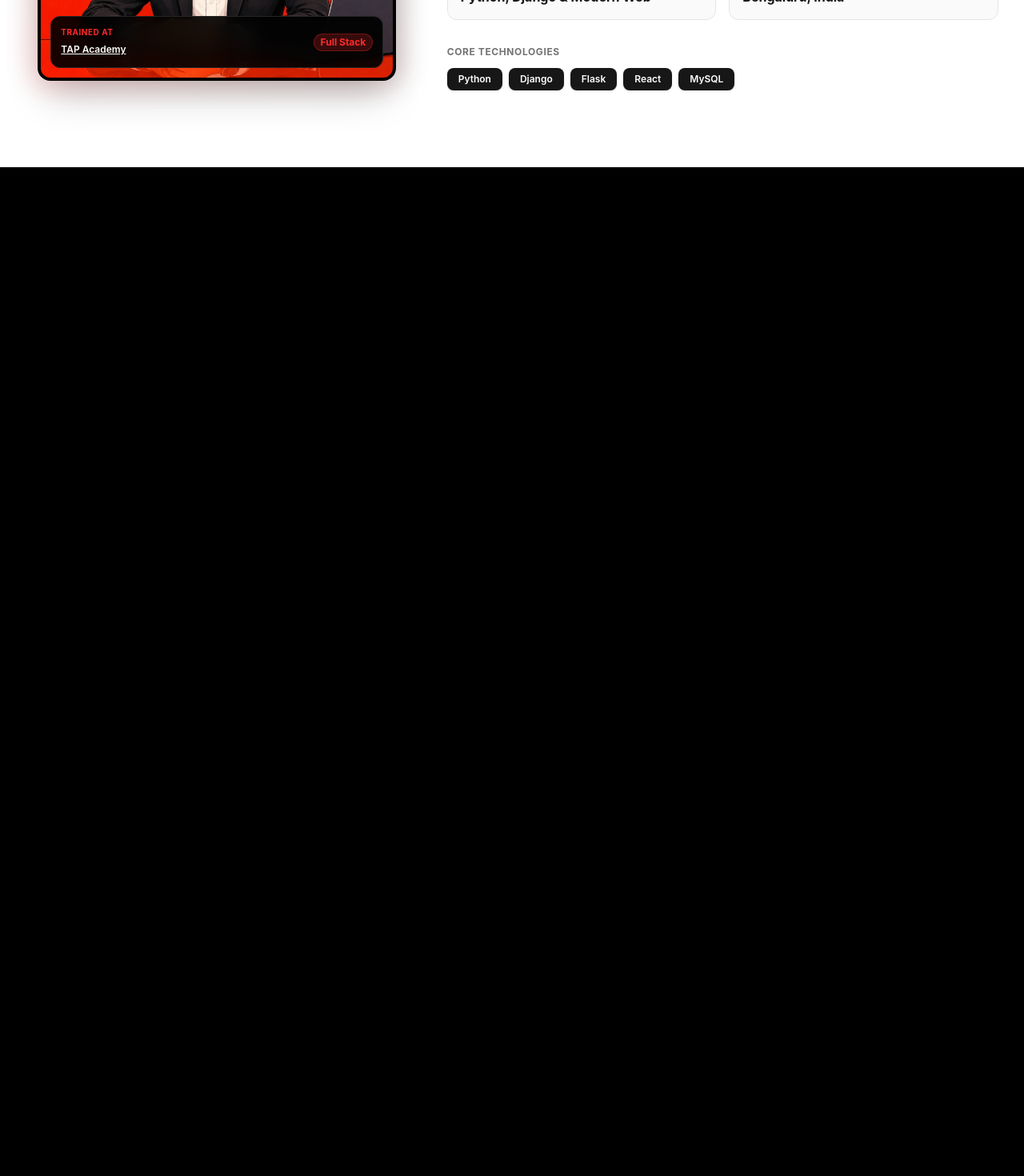
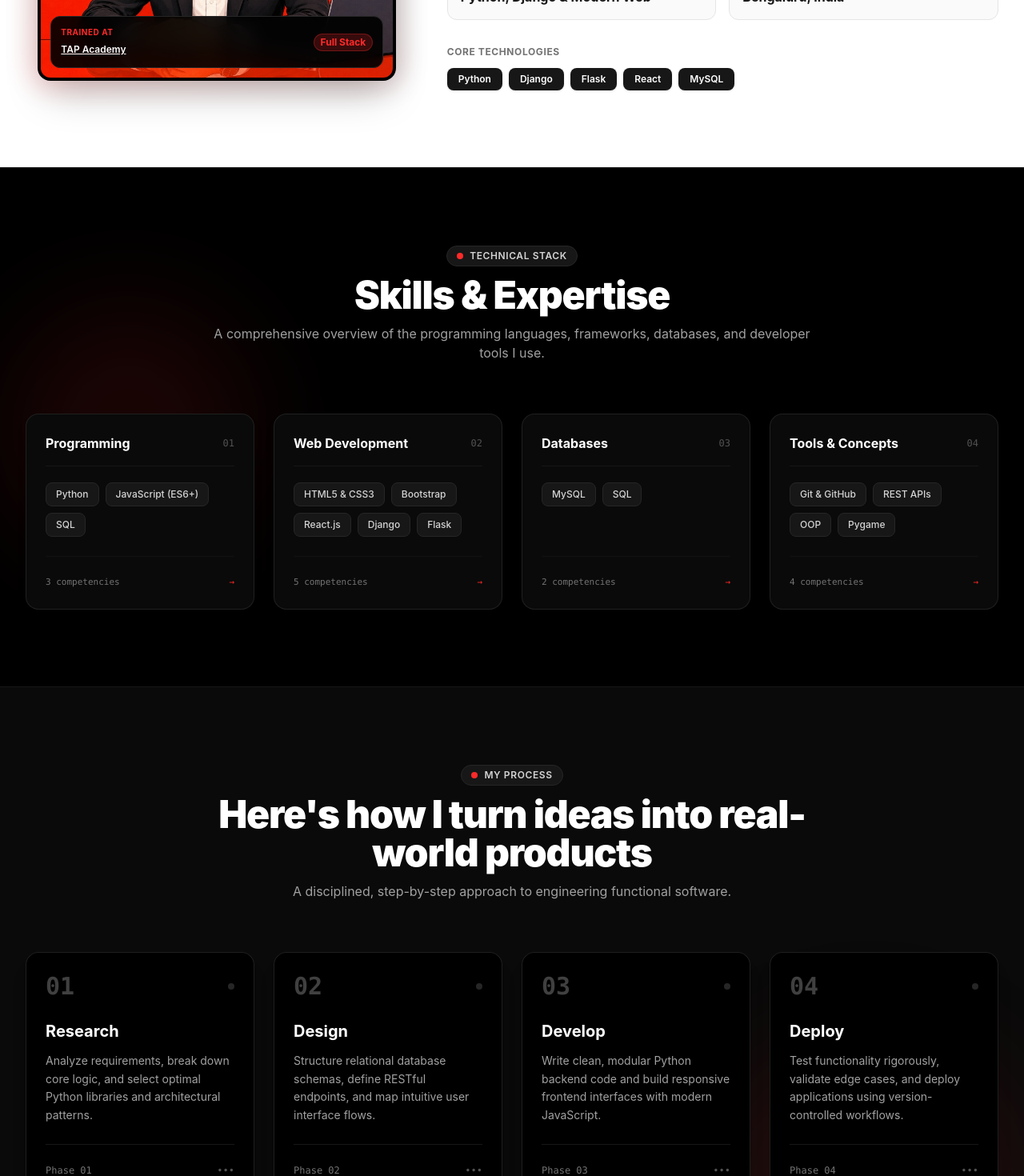
Before and after one commit to bhagwanthnagshette/Portfolio, a React (Vite) app: page / in a window 1280 px wide. Shown: the part 1330-2800 px from the top of the page at 80% size. Before the commit the page ends 1539 px from the top, so only its background shows below. Built offline with nearby package versions, Linux system fonts and the light colour scheme; no server answers.

Commit message:
Add Skills and Process sections

```diff
--- a/src/App.jsx
+++ b/src/App.jsx
@@ -1,6 +1,8 @@
 import Navbar from './components/Navbar'
 import Hero from './components/Hero'
 import About from './components/About'
+import Skills from './components/Skills'
+import Process from './components/Process'
 
 function App() {
   return (
@@ -9,6 +11,8 @@ function App() {
       <main>
         <Hero />
         <About />
+        <Skills />
+        <Process />
       </main>
     </div>
   )
--- /dev/null
+++ b/src/components/Process.jsx
@@ -0,0 +1,80 @@
+import { motion } from 'framer-motion'
+import { skillsContent } from '../data/portfolioData'
+
+export default function Process() {
+  return (
+    <section
+      id="process"
+      className="py-24 bg-[#0a0a0a] text-white relative overflow-hidden border-t border-neutral-900"
+    >
+      {/* Background Subtle Accent Glow */}
+      <div className="absolute bottom-0 right-0 w-96 h-96 bg-[#ff2a2a]/10 rounded-full blur-3xl pointer-events-none" />
+
+      <div className="max-w-7xl mx-auto px-4 sm:px-6 lg:px-8 relative z-10">
+        {/* Section Header */}
+        <div className="text-center max-w-3xl mx-auto mb-16 space-y-3">
+          <div className="inline-flex items-center gap-2 px-3 py-1 rounded-full bg-neutral-900 border border-neutral-800 text-xs font-semibold text-neutral-300 tracking-wider uppercase">
+            <span className="w-2 h-2 rounded-full bg-[#ff2a2a]" />
+            {skillsContent.badge}
+          </div>
+          <h2 className="text-3xl sm:text-4xl lg:text-5xl font-black tracking-tight text-white">
+            {skillsContent.heading}
+          </h2>
+          <p className="text-sm sm:text-base text-neutral-400">
+            {skillsContent.description}
+          </p>
+        </div>
+
+        {/* 4 Process Step Cards */}
+        <div className="grid grid-cols-1 md:grid-cols-2 lg:grid-cols-4 gap-6">
+          {skillsContent.cards.map((step, idx) => (
+            <motion.div
+              key={step.number}
+              initial={{ opacity: 0, y: 24 }}
+              whileInView={{ opacity: 1, y: 0 }}
+              viewport={{ once: true }}
+              transition={{ duration: 0.5, delay: idx * 0.12 }}
+              className="relative p-6 rounded-2xl bg-black border border-neutral-800/80 hover:border-[#ff2a2a]/50 transition-all duration-300 flex flex-col justify-between group shadow-xl"
+            >
+              <div>
+                {/* Step Number Badge */}
+                <div className="flex items-center justify-between mb-6">
+                  <span className="text-3xl font-black font-mono text-neutral-700 group-hover:text-[#ff2a2a] transition-colors">
+                    {step.number}
+                  </span>
+                  <span className="w-2 h-2 rounded-full bg-neutral-800 group-hover:bg-[#ff2a2a] transition-colors" />
+                </div>
+
+                {/* Step Title */}
+                <h3 className="text-xl font-bold text-white mb-3">
+                  {step.title}
+                </h3>
+
+                {/* Step Description */}
+                <p className="text-sm text-neutral-400 leading-relaxed">
+                  {step.text}
+                </p>
+              </div>
+
+              {/* Step Status Pill */}
+              <div className="pt-6 mt-6 border-t border-neutral-900 text-xs font-mono text-neutral-500 flex items-center justify-between">
+                <span>Phase {step.number}</span>
+                <span className="text-neutral-600 group-hover:text-neutral-300 transition-colors">
+                  &bull;&bull;&bull;
+                </span>
+              </div>
+            </motion.div>
+          ))}
+        </div>
+
+        {/* Process End Callout */}
+        <div className="mt-12 text-center">
+          <span className="inline-flex items-center gap-2 px-4 py-2 rounded-full bg-neutral-900 border border-neutral-800 text-xs font-semibold text-neutral-300">
+            <span className="text-[#ff2a2a] font-bold">&check;</span>
+            {skillsContent.endText}
+          </span>
+        </div>
+      </div>
+    </section>
+  )
+}
--- /dev/null
+++ b/src/components/Skills.jsx
@@ -0,0 +1,76 @@
+import { motion } from 'framer-motion'
+import { technicalSkills } from '../data/portfolioData'
+
+export default function Skills() {
+  return (
+    <section
+      id="skills"
+      className="py-24 bg-black text-white relative overflow-hidden border-t border-neutral-900"
+    >
+      {/* Background Accent Blur */}
+      <div className="absolute top-1/2 left-0 w-80 h-80 bg-[#ff2a2a]/10 rounded-full blur-3xl pointer-events-none -translate-y-1/2" />
+
+      <div className="max-w-7xl mx-auto px-4 sm:px-6 lg:px-8 relative z-10">
+        {/* Section Header */}
+        <div className="text-center max-w-3xl mx-auto mb-16 space-y-3">
+          <div className="inline-flex items-center gap-2 px-3 py-1 rounded-full bg-neutral-900 border border-neutral-800 text-xs font-semibold text-neutral-300 tracking-wider uppercase">
+            <span className="w-2 h-2 rounded-full bg-[#ff2a2a]" />
+            Technical Stack
+          </div>
+          <h2 className="text-3xl sm:text-4xl lg:text-5xl font-black tracking-tight text-white">
+            Skills &amp; Expertise
+          </h2>
+          <p className="text-sm sm:text-base text-neutral-400">
+            A comprehensive overview of the programming languages, frameworks, databases, and developer tools I use.
+          </p>
+        </div>
+
+        {/* Skills Categories Grid */}
+        <div className="grid grid-cols-1 md:grid-cols-2 lg:grid-cols-4 gap-6">
+          {technicalSkills.categories.map((category, idx) => (
+            <motion.div
+              key={category.title}
+              initial={{ opacity: 0, y: 20 }}
+              whileInView={{ opacity: 1, y: 0 }}
+              viewport={{ once: true }}
+              transition={{ duration: 0.5, delay: idx * 0.1 }}
+              className="bg-[#0a0a0a] border border-neutral-800/80 hover:border-neutral-700 rounded-2xl p-6 transition-all duration-300 flex flex-col justify-between group shadow-lg"
+            >
+              <div>
+                {/* Category Header */}
+                <div className="flex items-center justify-between pb-4 border-b border-neutral-900 mb-5">
+                  <h3 className="text-base font-bold text-white group-hover:text-[#ff2a2a] transition-colors">
+                    {category.title}
+                  </h3>
+                  <span className="text-xs font-mono text-neutral-600">
+                    0{idx + 1}
+                  </span>
+                </div>
+
+                {/* Skills List */}
+                <div className="flex flex-wrap gap-2">
+                  {category.skills.map((skill) => (
+                    <span
+                      key={skill.name}
+                      className="inline-flex items-center px-3 py-1.5 rounded-lg text-xs font-medium bg-neutral-900 border border-neutral-800 text-neutral-300 hover:border-[#ff2a2a]/60 hover:text-white hover:bg-[#ff2a2a]/10 transition-all duration-200"
+                    >
+                      {skill.name}
+                    </span>
+                  ))}
+                </div>
+              </div>
+
+              {/* Card Footer Indicator */}
+              <div className="pt-6 mt-6 border-t border-neutral-900/60 flex items-center justify-between text-[11px] text-neutral-500 font-mono">
+                <span>{category.skills.length} competencies</span>
+                <span className="text-[#ff2a2a] group-hover:translate-x-1 transition-transform">
+                  &rarr;
+                </span>
+              </div>
+            </motion.div>
+          ))}
+        </div>
+      </div>
+    </section>
+  )
+}
```
